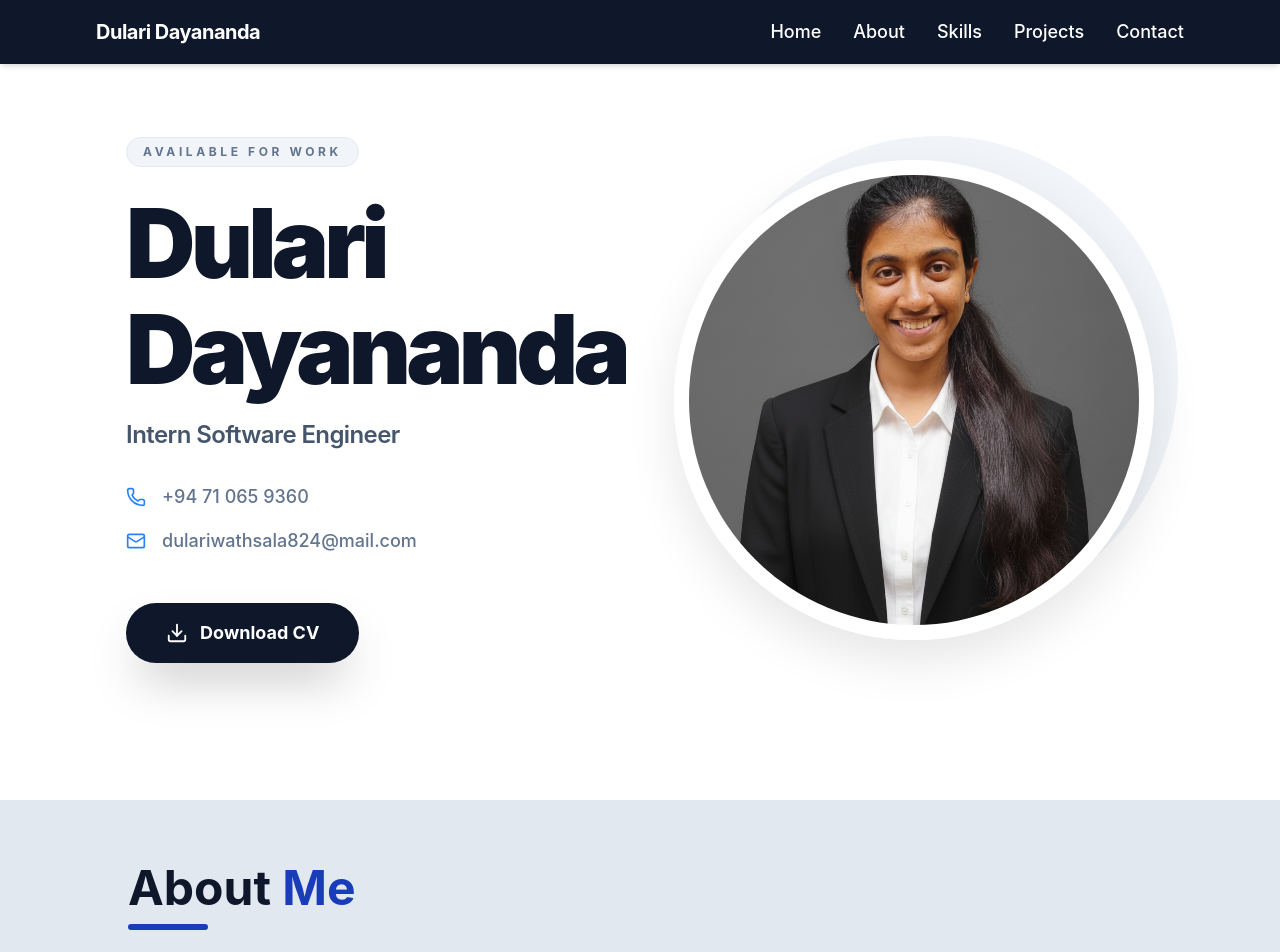
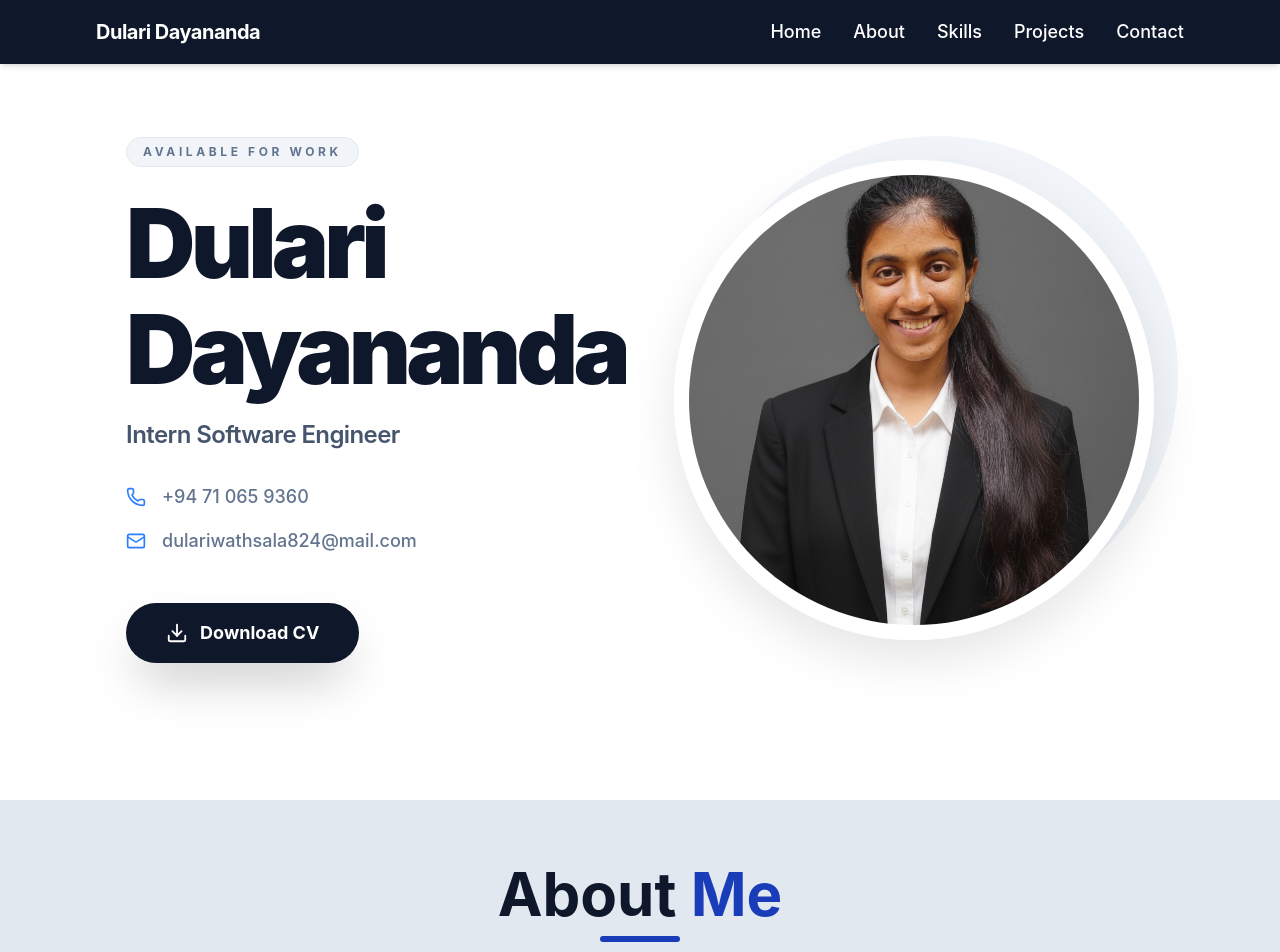
Before and after one commit to dwathsala/My_Portfolio, a React (Vite) app: page / in a window 1280 px wide. Shown: the top 952 px of the page. Built offline with nearby package versions, Linux system fonts and the light colour scheme.

Commit message:
Update the topic of  About page

```diff
--- a/src/components/About.jsx
+++ b/src/components/About.jsx
@@ -22,11 +22,11 @@ const About = () => {
       <div className="max-w-7xl mx-auto">
 
         {/* Header Section */}
-        <div className="mb-10">
-          <h2 className="text-4xl md:text-5xl font-bold text-slate-900 mb-3 ">
+        <div className="mb-10 text-center">
+          <h2 className="text-4xl md:text-5xl lg:text-6xl font-bold text-slate-900 mb-3">
             About <span className="text-blue-800">Me</span>
           </h2>
-          <div className="w-20 h-1.5 bg-blue-800 rounded-full"></div>
+          <div className="w-20 h-1.5 bg-blue-800 rounded-full mx-auto"></div>
         </div>
 
         <div className="grid grid-cols-1 lg:grid-cols-2 gap-12 items-stretch">
```
